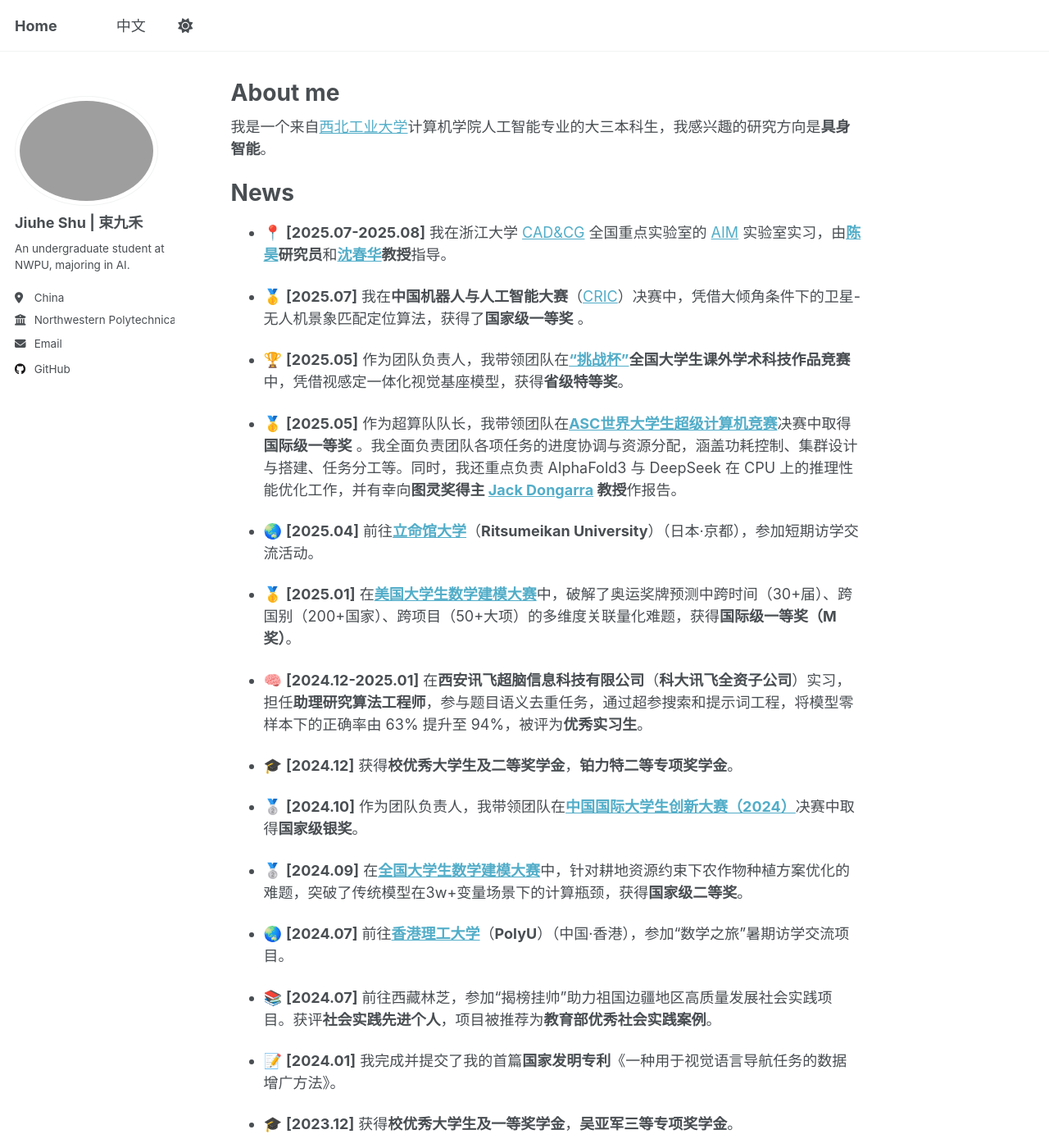
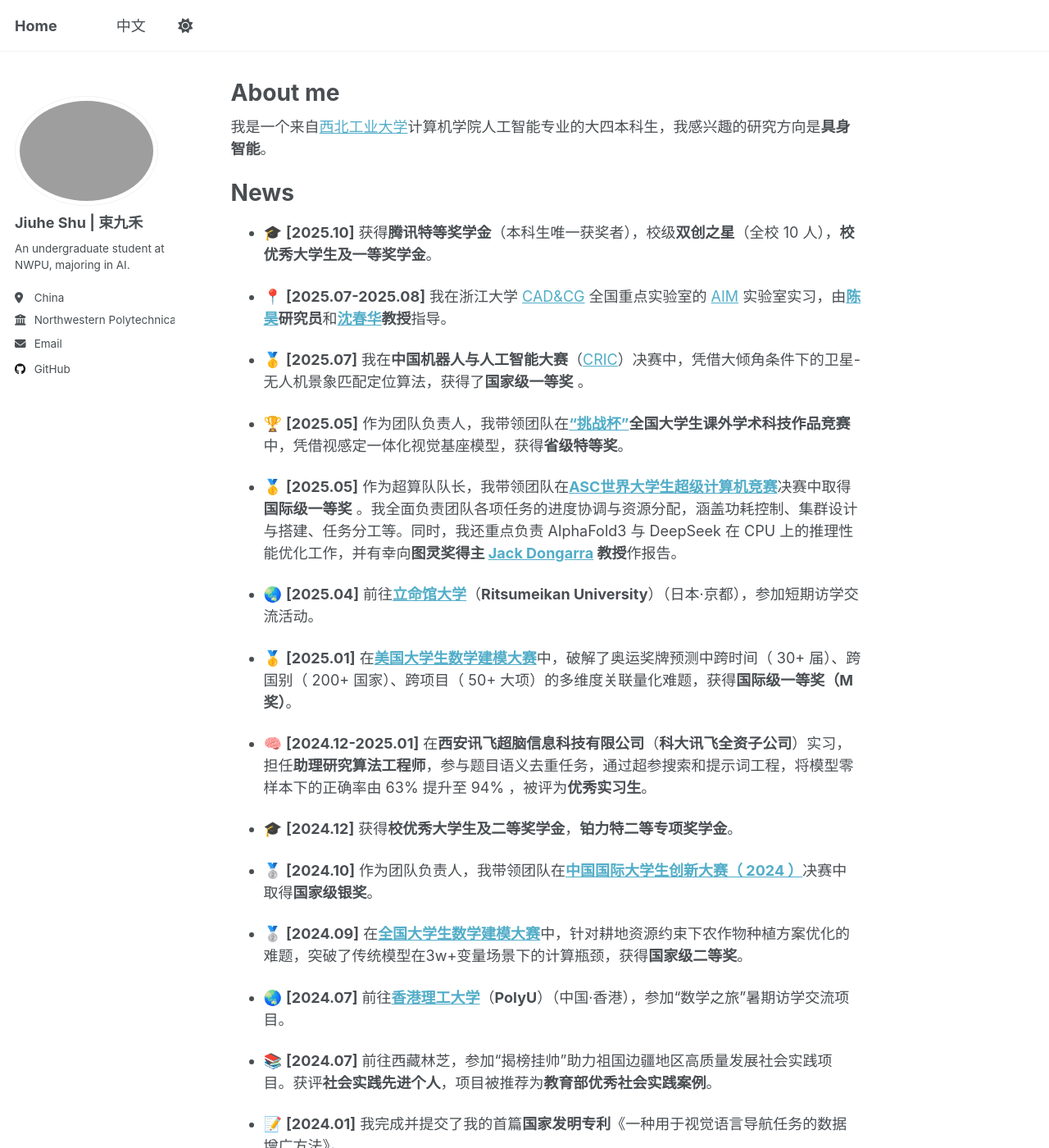
Before and after one commit to hello3x3/hello3x3.github.io, a Jekyll site: the page built from _pages/about-zh.md, in a window 1280 px wide and 1400 px high. Shown: the whole window at 82% size. Built offline with Jekyll 4.4.1, drawn with Linux system fonts in a browser that asks for light colours; a script that is not in the unit is left out; some of the changed text lies outside the part shown.

Commit message:
update at 2025.11.26

```diff
--- a/_pages/about-zh.md
+++ b/_pages/about-zh.md
@@ -4,10 +4,12 @@ title: "About me"
 author_profile: true
 ---
 
-我是一个来自[西北工业大学](https://www.nwpu.edu.cn/)计算机学院人工智能专业的大三本科生，我感兴趣的研究方向是**具身智能**。
+我是一个来自[西北工业大学](https://www.nwpu.edu.cn/)计算机学院人工智能专业的大四本科生，我感兴趣的研究方向是**具身智能**。
 
 News
 ======
+
+- 🎓 __[2025.10]__ 获得**腾讯特等奖学金**（本科生唯一获奖者），校级**双创之星**（全校 10 人），**校优秀大学生及一等奖学金**。
 
 - 📍 __[2025.07-2025.08]__ 我在浙江大学 [CAD&CG](http://www.cs.zju.edu.cn/csen/) 全国重点实验室的 [AIM](https://aim-uofa.github.io/) 实验室实习，由[**陈昊**](https://stan-haochen.github.io/)**研究员**和[**沈春华**](https://cshen.github.io/)**教授**指导。
 
@@ -19,13 +21,13 @@ News
 
 - 🌏 __[2025.04]__ 前往[**立命馆大学**](https://www.ritsumei.ac.jp/)（**Ritsumeikan University**）（日本·京都），参加短期访学交流活动。
 
-- 🥇 __[2025.01]__ 在[**美国大学生数学建模大赛**](https://www.comap.com/contests/mcm-icm)中，破解了奥运奖牌预测中跨时间（30+届）、跨国别（200+国家）、跨项目（50+大项）的多维度关联量化难题，获得**国际级一等奖（M奖）**。
+- 🥇 __[2025.01]__ 在[**美国大学生数学建模大赛**](https://www.comap.com/contests/mcm-icm)中，破解了奥运奖牌预测中跨时间（ 30+ 届）、跨国别（ 200+ 国家）、跨项目（ 50+ 大项）的多维度关联量化难题，获得**国际级一等奖（M奖）**。
 
-- 🧠 __[2024.12-2025.01]__ 在**西安讯飞超脑信息科技有限公司**（**科大讯飞全资子公司**）实习，担任**助理研究算法工程师**，参与题目语义去重任务，通过超参搜索和提示词工程，将模型零样本下的正确率由 63% 提升至 94%，被评为**优秀实习生**。
+- 🧠 __[2024.12-2025.01]__ 在**西安讯飞超脑信息科技有限公司**（**科大讯飞全资子公司**）实习，担任**助理研究算法工程师**，参与题目语义去重任务，通过超参搜索和提示词工程，将模型零样本下的正确率由 63% 提升至 94% ，被评为**优秀实习生**。
 
 - 🎓 __[2024.12]__ 获得**校优秀大学生及二等奖学金**，**铂力特二等专项奖学金**。
 
-- 🥈 __[2024.10]__ 作为团队负责人，我带领团队在[**中国国际大学生创新大赛（2024）**](https://cy.ncss.cn/)决赛中取得**国家级银奖**。
+- 🥈 __[2024.10]__ 作为团队负责人，我带领团队在[**中国国际大学生创新大赛（ 2024 ）**](https://cy.ncss.cn/)决赛中取得**国家级银奖**。
 
 - 🥈 __[2024.09]__ 在[**全国大学生数学建模大赛**](https://www.mcm.edu.cn/)中，针对耕地资源约束下农作物种植方案优化的难题，突破了传统模型在3w+变量场景下的计算瓶颈，获得**国家级二等奖**。
 
@@ -37,4 +39,4 @@ News
 
 - 🎓 __[2023.12]__ 获得**校优秀大学生及一等奖学金**，**吴亚军三等专项奖学金**。
 
-- 📍 __[2023.03]__ 我加入了优秀学生双创团队 NIUVS，担任长期实习本科生，由[乔迁](https://github.com/QiaoQian926)硕士、[柳书博](https://github.com/ShuboLiu)博士和[王鹏](https://teacher.nwpu.edu.cn/pengwang.html)教授指导。团队依托西北工业大学计算机学院**空天地海一体化大数据应用技术国家工程实验室**（**由张艳宁教授领导**），聚焦具身智能方向的研究与应用。
+- 📍 __[2023.03]__ 我加入了优秀学生双创团队 NIUVS，担任长期实习本科生，由[乔迁](https://github.com/QiaoQian926)硕士、[柳书博](https://github.com/ShuboLiu)博士和[王鹏](https://teacher.nwpu.edu.cn/pengwang.html)教授指导。团队依托西北工业大学计算机学院**空天地海一体化大数据应用技术国家工程实验室**（**由中国科学院院士[张艳宁](https://teacher.nwpu.edu.cn/ynzhang.html)教授领导**），聚焦具身智能方向的研究与应用。
```
Also changed, not shown: _pages/about.md (+5 -3 lines).
